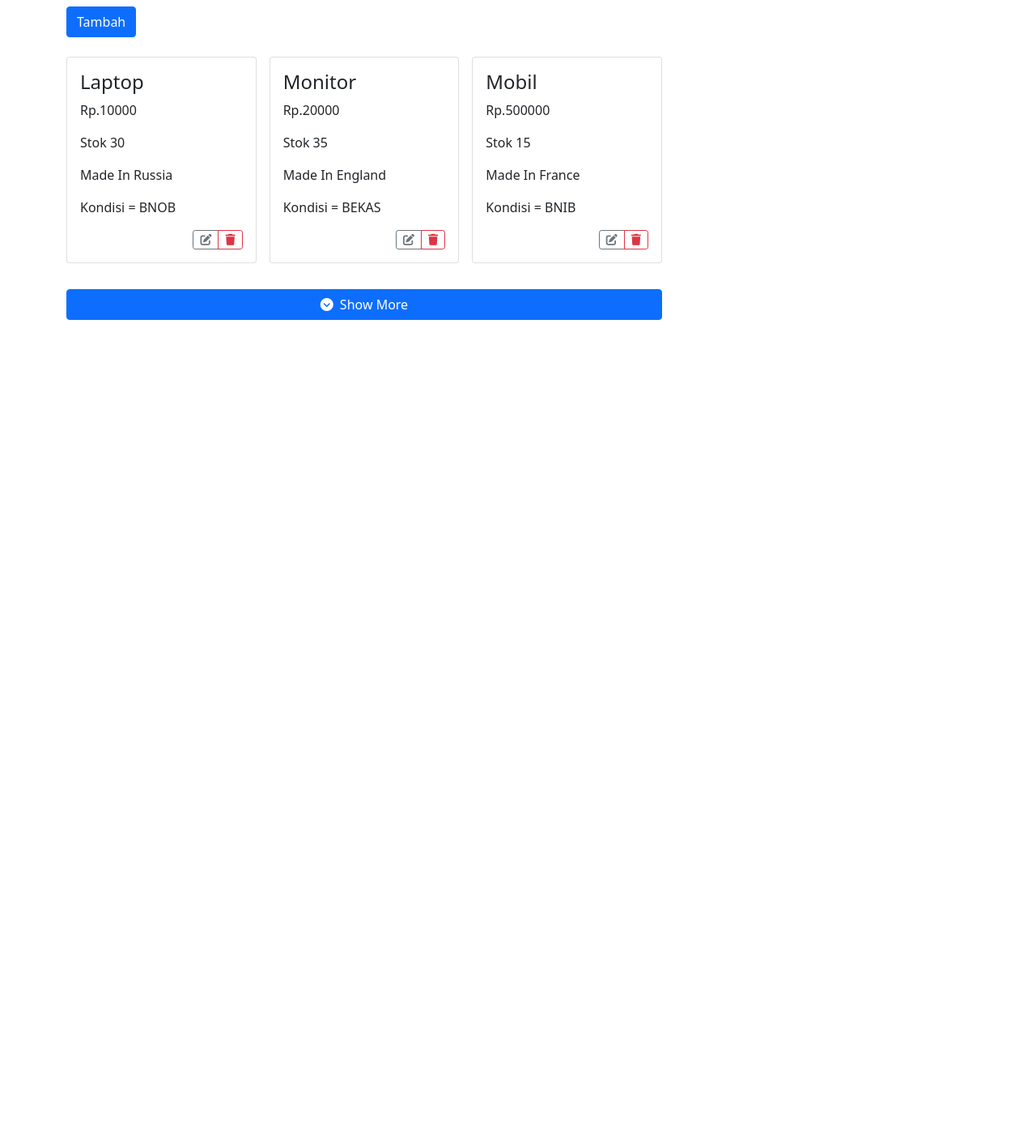
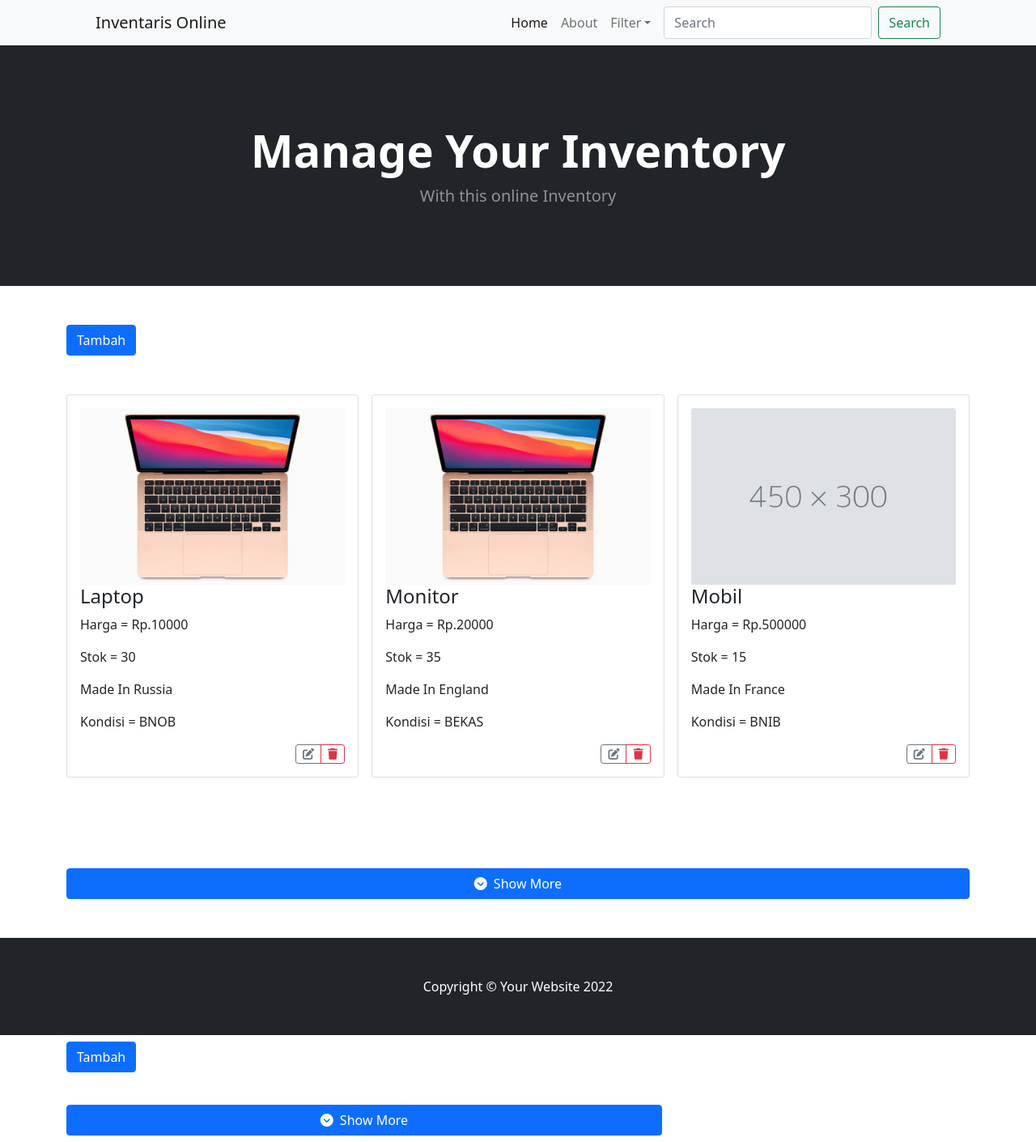
Before and after one commit to Schypozhoa/project_pweb_d_2022, a PHP site: page / in a window 1280 px wide. Shown: the whole page at 81% size. Before the commit the page ends 395 px from the top, so only its background shows below. Run offline with PHP 8.4, Linux system fonts and the light colour scheme; data comes from the database, SQL or seed files in the repository; some libraries are stand-ins or nearby versions.

Commit message:
coba tampilan

```diff
--- a/barang.php
+++ b/barang.php
@@ -33,6 +33,11 @@
         $sql = $this->db->query($query);
         $data = [];
         while ($row = $sql->fetch_assoc()){
+            if (file_exists("img/{$row['ID']}.jpg")) {
+                $row['thumbnail']= "img/{$row['ID']}.jpg";
+              } else {
+                $row['thumbnail']= "img/noImage.jpg";
+              }
             array_push($data, $row);
         }
         header("Content-Type: application/json");
--- a/index.php
+++ b/index.php
@@ -25,6 +25,71 @@
 </head>
 
 <body>
+    <!-- coba tampilan -->
+    <nav class="navbar navbar-expand-lg navbar-light bg-light">
+            <div class="container px-4 px-lg-5">
+                <a class="navbar-brand" href="#!">Inventaris Online</a>
+                <button class="navbar-toggler" type="button" data-bs-toggle="collapse" data-bs-target="#navbarSupportedContent" aria-controls="navbarSupportedContent" aria-expanded="false" aria-label="Toggle navigation"><span class="navbar-toggler-icon"></span></button>
+                <div class="justify-content-end" id="navbarSupportedContent">
+                    <ul class="navbar-nav me-auto mb-2 mb-lg-0 ms-lg-4">
+                        <li class="nav-item"><a class="nav-link active" aria-current="page" href="#!">Home</a></li>
+                        <li class="nav-item"><a class="nav-link" href="#!">About</a></li>
+                        <li class="nav-item dropdown">
+                            <a class="nav-link dropdown-toggle" id="navbarDropdown" href="#" role="button" data-bs-toggle="dropdown" aria-expanded="false">Filter</a>
+                            <ul class="dropdown-menu" aria-labelledby="navbarDropdown">
+                                <li><hr class="dropdown-divider" /></li>
+                                <li><a class="dropdown-item" href="#!">Popular Items</a></li>
+                                <li><a class="dropdown-item" href="#!">New Arrivals</a></li>
+                            </ul>
+                        </li>
+                        <form class="d-flex ms-2">
+                            <input class="form-control me-2" type="search" placeholder="Search" aria-label="Search">
+                            <button class="btn btn-outline-success" type="submit">Search</button>
+                        </form>
+                    </ul>
+
+                </div>
+            </div>
+        </nav>
+        <!-- Header-->
+        <header class="bg-dark py-5">
+            <div class="container px-4 px-lg-5 my-5">
+                <div class="text-center text-white">
+                    <h1 class="display-4 fw-bolder">Manage Your Inventory</h1>
+                    <p class="lead fw-normal text-white-50 mb-0">With this online Inventory</p>
+                </div>
+            </div>
+        </header>
+        <!-- akhir header -->
+
+        <!-- konten-->
+        <div class="container mt-5">
+        <a class="btn btn-primary justify-content-end" href="form/tambahBarang.php">Tambah</a>
+            <!--barang -->
+            <div class="row row-col-lg-4 justify-content-center my-5">
+                <div class="col mb-5">
+                    <div class="row g-3" id="dataHolder">
+                        <!-- Auto Fill -->
+                    </div>
+                </div>
+            </div>
+            <!-- akhir barang -->
+            <div class="row g-3 mt-3">
+                <div class="col d-grid mb-5">
+                    <button type="button" class="btn btn-primary" id="load"><i
+                            class="fa-solid fa-circle-chevron-down"></i>Show More</button>
+                </div>
+            </div>
+        </div>
+        <!-- akhir konten -->
+        <!-- Footer-->
+        <footer class="py-5 bg-dark">
+            <div class="container"><p class="m-0 text-center text-white">Copyright &copy; Your Website 2022</p></div>
+        </footer>
+
+        <!-- akhir coba tampilan -->
+
+        <!-- main program -->
     <div class="container my-2" id="container">
         <a class="btn btn-primary" href="form/tambahBarang.php">Tambah</a>
         <div class="row mt-4">
@@ -57,6 +122,8 @@
         </div>
     </div>
 
+
+
     <script src="https://cdn.jsdelivr.net/npm/bootstrap@5.1.3/dist/js/bootstrap.bundle.min.js"></script>
     <script src="https://code.jquery.com/jquery-3.6.0.min.js"></script>
 
@@ -71,9 +138,10 @@
                             <div class="col-4">
                                 <div class="card">
                                     <div class="card-body">
+                                        <img class="card-img-top" src="`+ value.thumbnail +`"/>
                                         <h4 class="card-title">` + value.nama_barang + `</h4>
-                                        <p class="card-text">Rp.` + value.harga_barang + `</p>
-                                        <p class="card-text">Stok ` + value.stok_barang + `</p>
+                                        <p class="card-text">Harga = Rp.` + value.harga_barang + `</p>
+                                        <p class="card-text">Stok = ` + value.stok_barang + `</p>
                                         <p class="card-text">Made In ` + value.country + `</p>
                                         <p class="card-text">Kondisi =  ` + value.kondisi + `</p>
                                         <div class="btn-group btn-group-sm" style="float:right">
```
Also changed, not shown: img/1.jpg (added), img/2.jpg (added), img/noImage.jpg (added).
